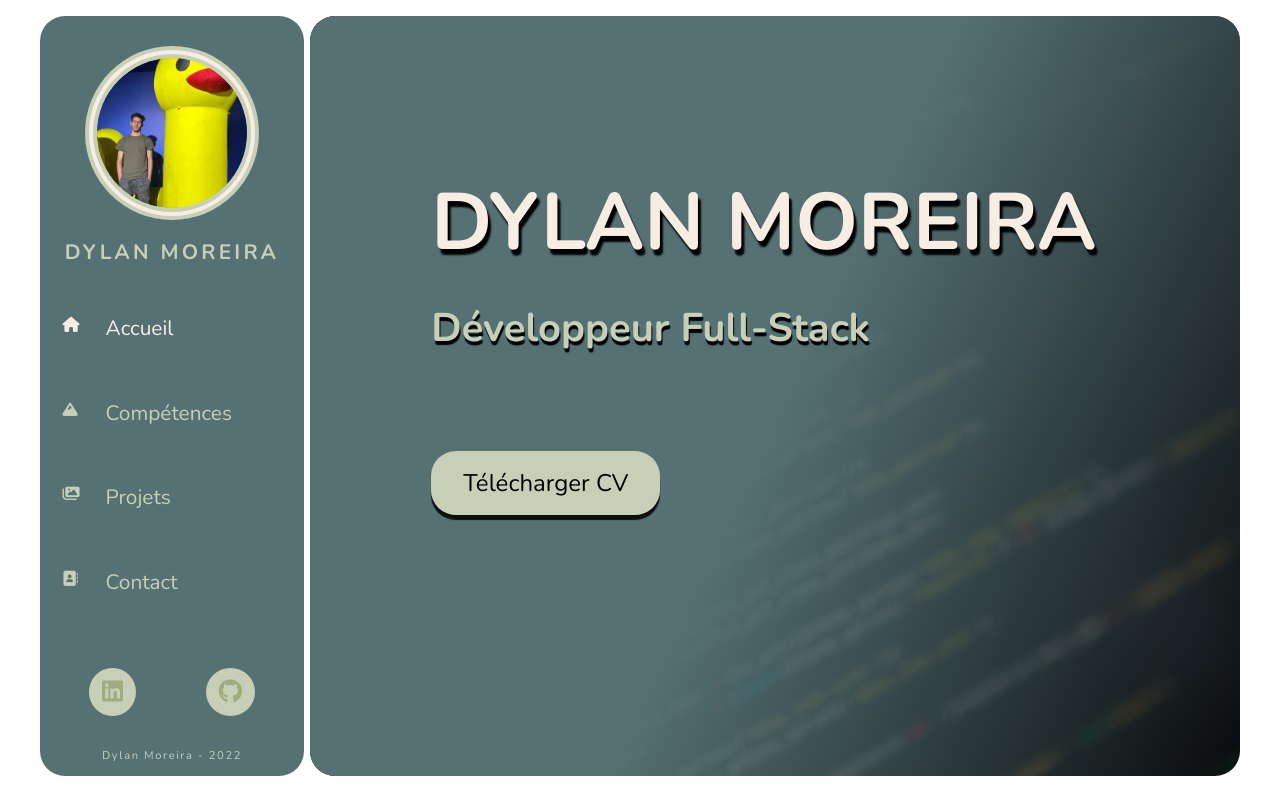
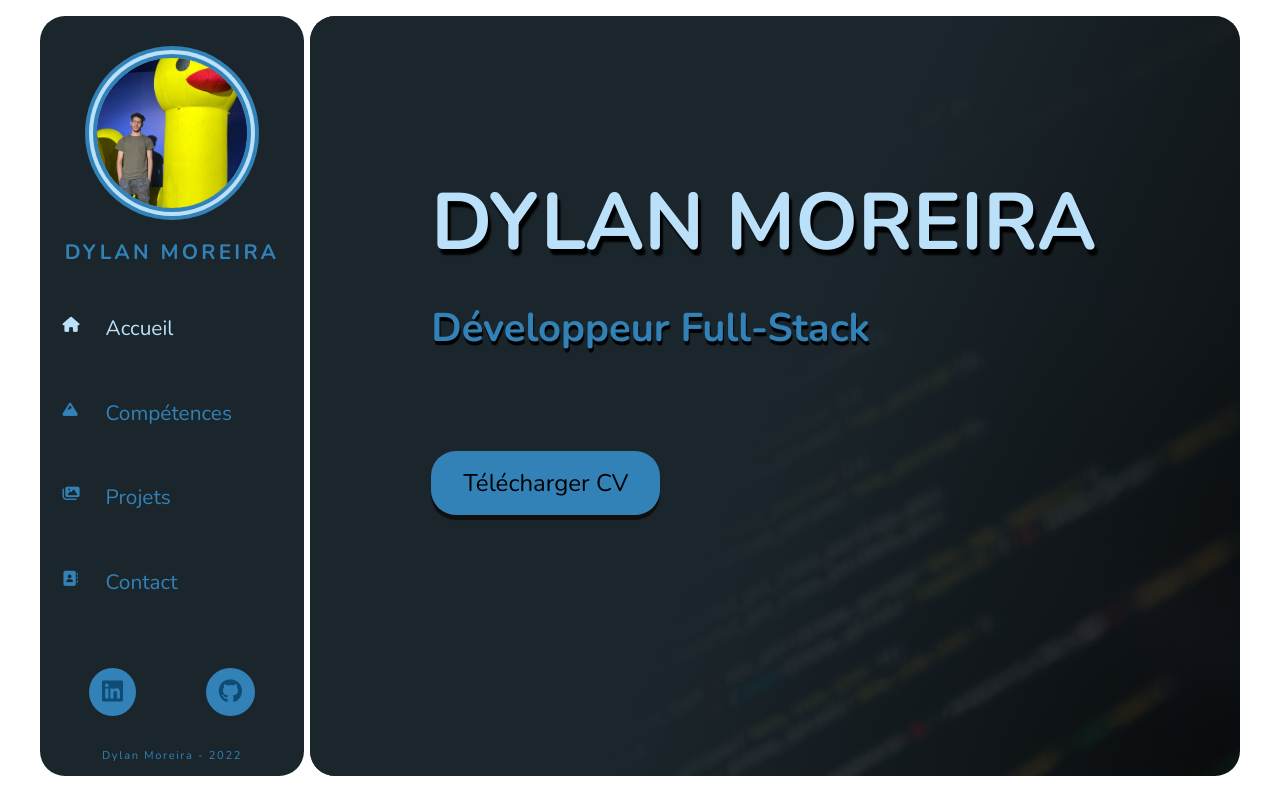
Before and after one commit to DilouProd/portfolio-2.0, a React (Create React App) app: page / in a window 1280 px wide. Built offline with nearby package versions, Linux system fonts and the light colour scheme.

Commit message:
change color

```diff
--- a/src/styles/_settings.scss
+++ b/src/styles/_settings.scss
@@ -2,10 +2,10 @@
 
 $font-1: "Nunito", sans-serif;
 
-$color-1: #557174;
-$color-2: #9dad7f;
-$color-3: #c7cfb7;
-$color-4: #f8ede3;
+$color-1: #1b262c;
+$color-2: #0f4c75;
+$color-3: #3282b8;
+$color-4: #bbe1fa;
 $black: #000;
 $white: #fff;
 
```
